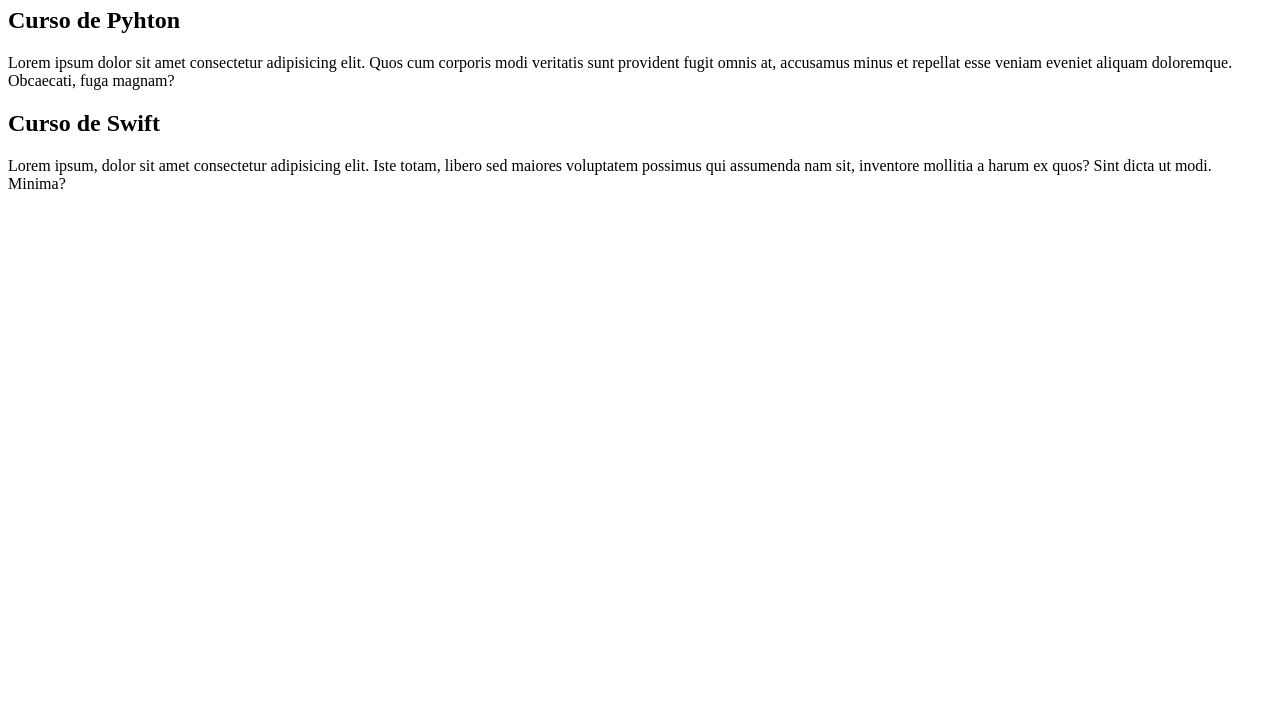
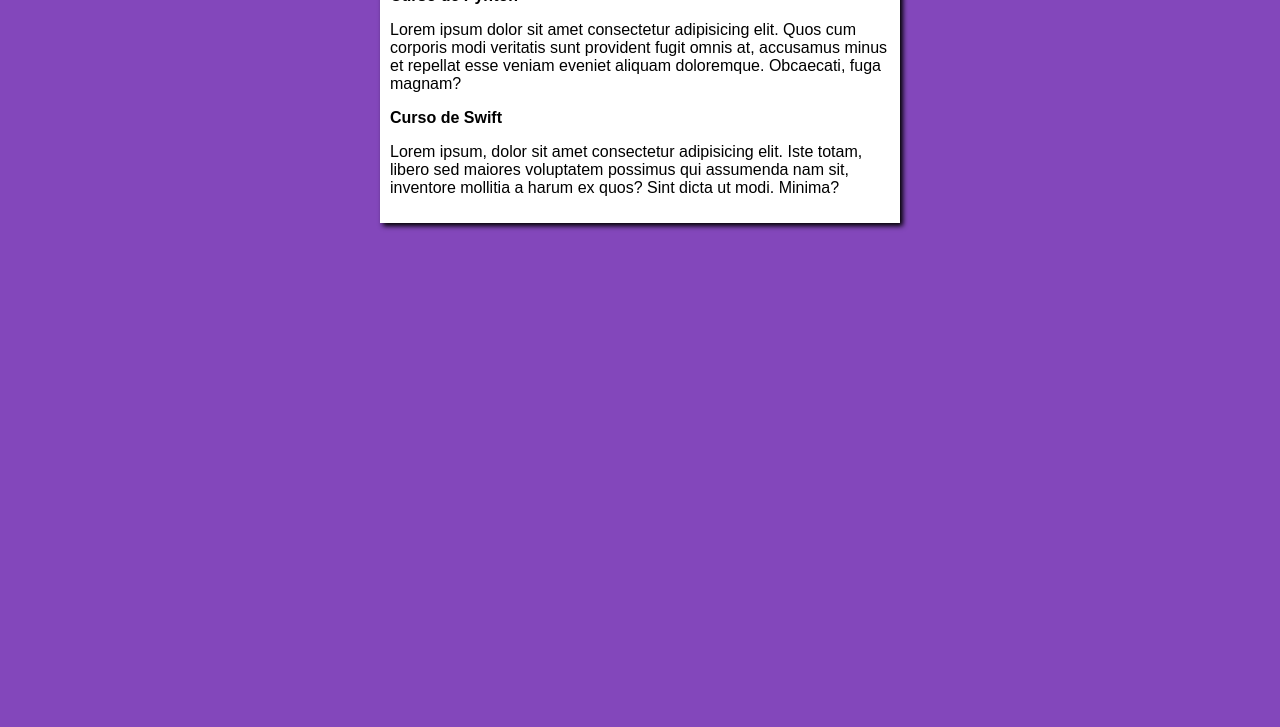
Before and after one commit to Wilker15/projeto-site, a plain HTML site: page index.html in a window 1280 px wide. Shown: the part 73-800 px from the top of the page. Drawn offline with Linux system fonts and the light colour scheme.

Commit message:
Iniciei o design

```diff
--- /dev/null
+++ b/estilo/style.css
@@ -0,0 +1,16 @@
+* {
+    font-family: Arial, Helvetica, sans-serif;
+    font-size: 16px;
+}
+
+body {
+    background-color: rgb(131, 71, 187);
+}
+
+main {
+    background-color: white;
+    width: 500px;
+    margin: auto;
+    padding: 10px;
+    box-shadow: 3px 3px 5px black;
+}
--- a/index.html
+++ b/index.html
@@ -5,6 +5,7 @@
     <meta http-equiv="X-UA-Compatible" content="IE=edge">
     <meta name="viewport" content="width=device-width, initial-scale=1.0">
     <title>Esqueci</title>
+    <link rel='stylesheet' href='estilo/style.css'>
 </head>
 <body>
     <main>
```
